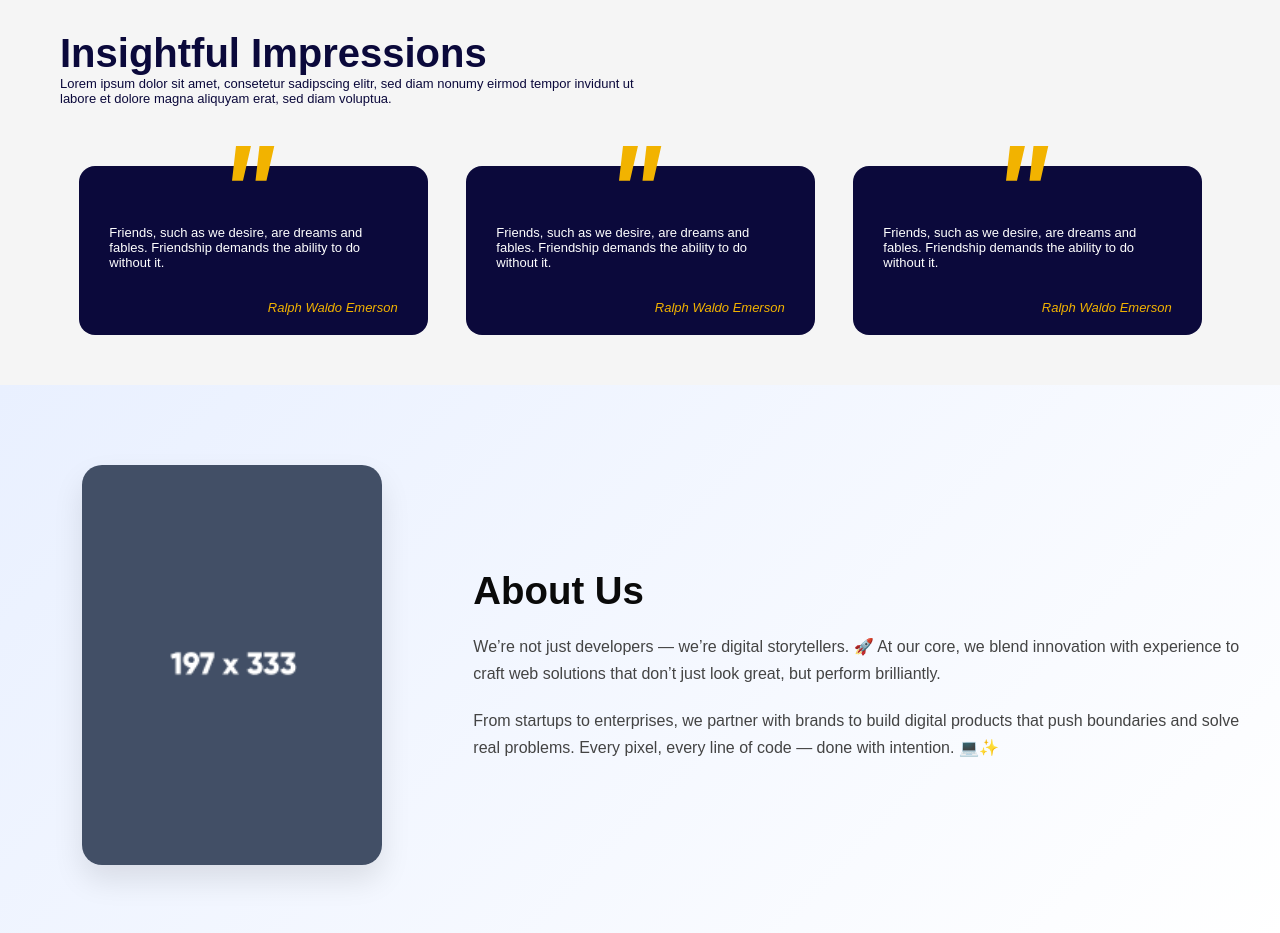
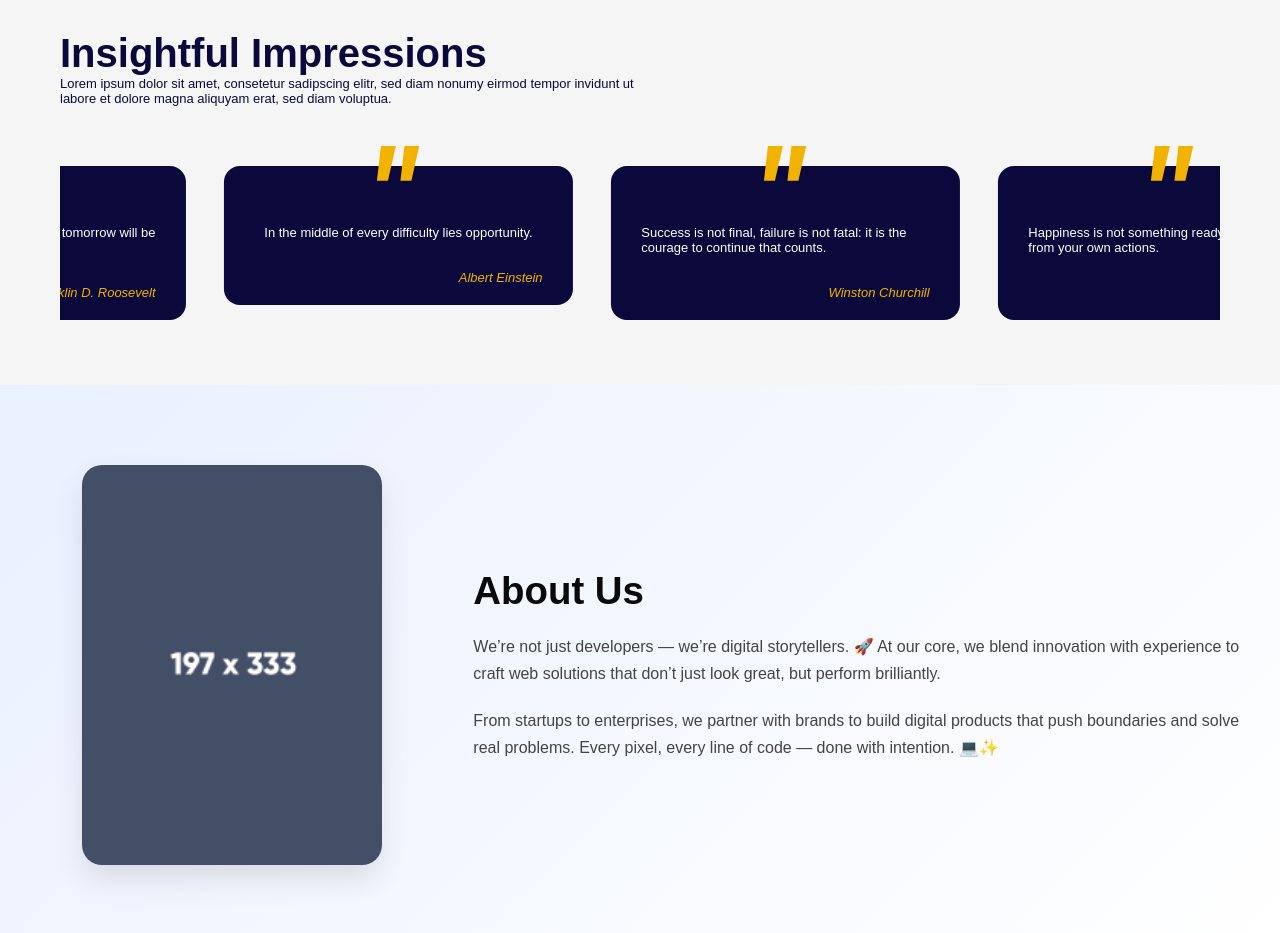
Before and after one commit to Surya-7666/zubyte-websiite, a React (Create React App) app: page / in a window 1280 px wide. Shown: the part 2660-3593 px from the top of the page. Built offline with nearby package versions, Linux system fonts and the light colour scheme; a web font is replaced by a local one.

Commit message:
Update TestimonialSlider.jsx

```diff
--- a/src/components/Elements/TestimonialSlider.jsx
+++ b/src/components/Elements/TestimonialSlider.jsx
@@ -7,20 +7,23 @@ import TestimonialBox from "../Elements/TestimonialBox";
 export default function TestimonialSlider() {
   const settings = {
     infinite: true,
-    speed: 500,
+    speed: 800,
     slidesToShow: 3,
     slidesToScroll: 1,
     arrows: false,
+    autoplay: true, // 🔁 autoplay enabled
+    autoplaySpeed: 3000, // ⏱️ 3 seconds per slide
+    pauseOnHover: true, // 🛑 pauses when hovering
     responsive: [
       {
-        breakpoint: 600,
+        breakpoint: 1024,
         settings: {
           slidesToShow: 2,
           slidesToScroll: 1,
         },
       },
       {
-        breakpoint: 480,
+        breakpoint: 600,
         settings: {
           slidesToShow: 1,
           slidesToScroll: 1,
@@ -28,54 +31,62 @@ export default function TestimonialSlider() {
       },
     ],
   };
+
+  const testimonials = [
+    {
+      text: "Friends, such as we desire, are dreams and fables. Friendship demands the ability to do without it.",
+      author: "Ralph Waldo Emerson",
+    },
+    {
+      text: "The only limit to our realization of tomorrow will be our doubts of today.",
+      author: "Franklin D. Roosevelt",
+    },
+    {
+      text: "In the middle of every difficulty lies opportunity.",
+      author: "Albert Einstein",
+    },
+    {
+      text: "Success is not final, failure is not fatal: it is the courage to continue that counts.",
+      author: "Winston Churchill",
+    },
+    {
+      text: "Happiness is not something ready made. It comes from your own actions.",
+      author: "Dalai Lama",
+    },
+    {
+      text: "Life is what happens when you're busy making other plans.",
+      author: "John Lennon",
+    },
+  ];
+
   return (
-    <div>
+    <SliderContainer>
       <Slider {...settings}>
-        <LogoWrapper className="flexCenter">
-          <TestimonialBox
-            text="Friends, such as we desire, are dreams and fables. Friendship demands the ability to do without it."
-            author="Ralph Waldo Emerson"
-          />
-        </LogoWrapper>
-        <LogoWrapper className="flexCenter">
-          <TestimonialBox
-            text="Friends, such as we desire, are dreams and fables. Friendship demands the ability to do without it."
-            author="Ralph Waldo Emerson"
-          />
-        </LogoWrapper>
-        <LogoWrapper className="flexCenter">
-          <TestimonialBox
-            text="Friends, such as we desire, are dreams and fables. Friendship demands the ability to do without it."
-            author="Ralph Waldo Emerson"
-          />
-        </LogoWrapper>
-        <LogoWrapper className="flexCenter">
-          <TestimonialBox
-            text="Friends, such as we desire, are dreams and fables. Friendship demands the ability to do without it."
-            author="Ralph Waldo Emerson"
-          />
-        </LogoWrapper>
-        <LogoWrapper className="flexCenter">
-          <TestimonialBox
-            text="Friends, such as we desire, are dreams and fables. Friendship demands the ability to do without it."
-            author="Ralph Waldo Emerson"
-          />
-        </LogoWrapper>
-        <LogoWrapper className="flexCenter">
-          <TestimonialBox
-            text="Friends, such as we desire, are dreams and fables. Friendship demands the ability to do without it."
-            author="Ralph Waldo Emerson"
-          />
-        </LogoWrapper>
+        {testimonials.map((item, index) => (
+          <StyledCard key={index} className="flexCenter">
+            <TestimonialBox text={item.text} author={item.author} />
+          </StyledCard>
+        ))}
       </Slider>
-    </div>
+    </SliderContainer>
   );
 }
 
-const LogoWrapper = styled.div`
+const SliderContainer = styled.div`
+  width: 100%;
+`;
+
+const StyledCard = styled.div`
   width: 90%;
   padding: 0 5%;
   cursor: pointer;
+  transition: transform 0.4s ease, box-shadow 0.4s ease;
+
+  &:hover {
+    transform: translateY(-10px) scale(1.03);
+    box-shadow: 0 12px 30px rgba(0, 0, 0, 0.1);
+  }
+
   :focus-visible {
     outline: none;
     border: 0px;
```
